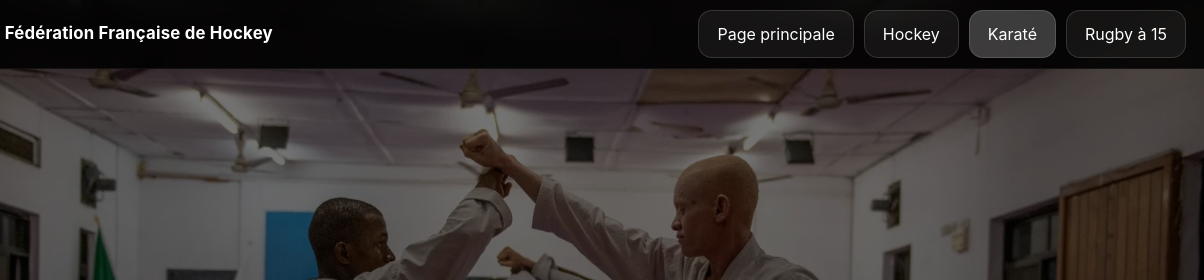
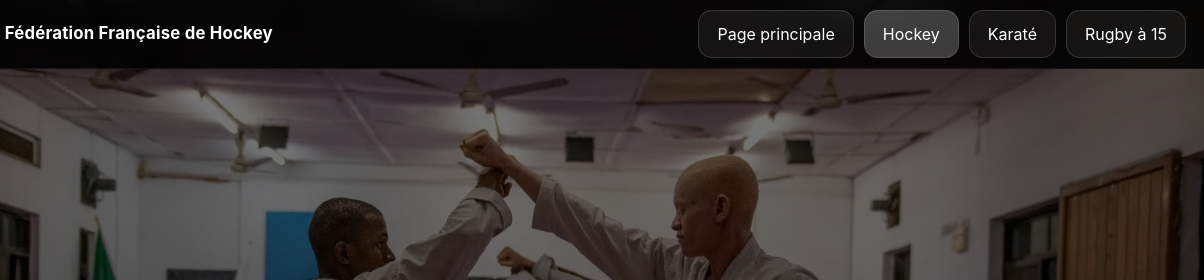
Before and after one commit to Lukk-crypto/Pr-sentation-de-la-M2L, a plain HTML site: page Laura/hockey.html in a window 1280 px wide. Shown: the top 280 px of the page, 76-1280 px from the left. Drawn offline with Linux system fonts and the light colour scheme; files that its build step writes are made by us from their sources.

Commit message:
laura v4

```diff
--- a/Laura/hockey.html
+++ b/Laura/hockey.html
@@ -16,8 +16,8 @@
     </div>
     <nav class="topnav">
       <a class="btn-nav" href="../page_acceuil/index.html">Page principale</a>
-      <a class="btn-nav" href="../Laura/hockey.html">Hockey</a>
-      <a class="btn-nav active" href="karate.html">Karaté</a>
+      <a class="btn-nav active" href="../Laura/hockey.html">Hockey</a>
+      <a class="btn-nav" href="karate.html">Karaté</a>
       <a class="btn-nav" href="../Rafé/rugby.html">Rugby à 15</a>
     </nav>
   </div>
```
